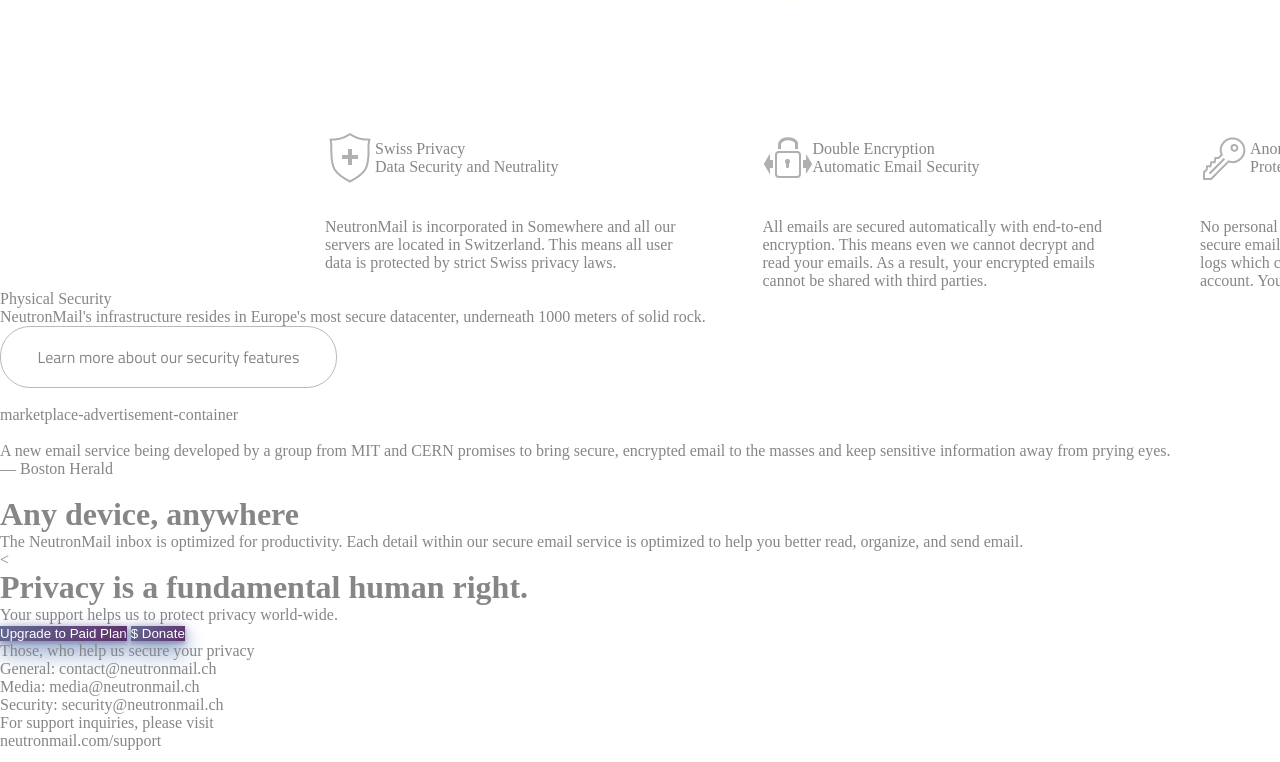
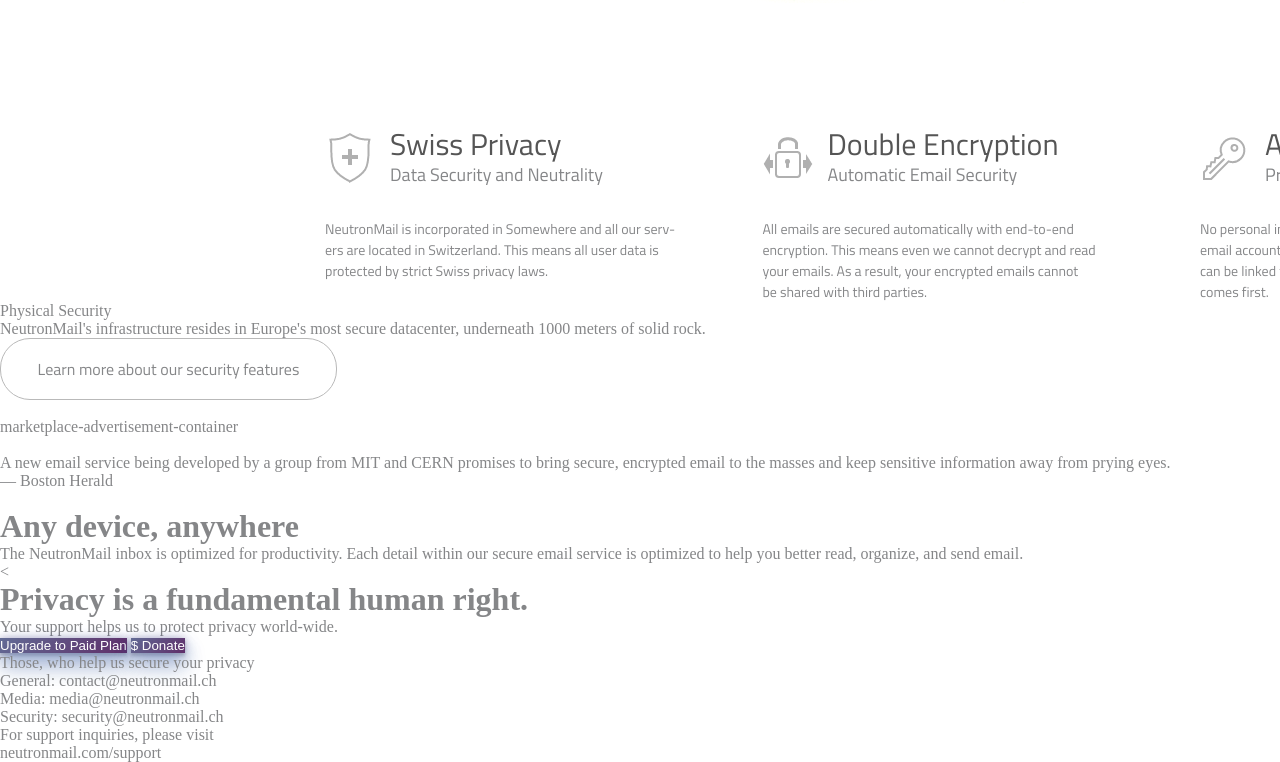
Before and after one commit to vladmaiski/rpi-lab1, a plain HTML site: page index.html in a window 1280 px wide. Shown: the part 877-1639 px from the top of the page. Drawn offline with Linux system fonts and the light colour scheme.

Commit message:
Add banner

```diff
--- a/index.html
+++ b/index.html
@@ -59,9 +59,8 @@
                 </div>
             </div>
             <div class="banner-info">
-                <article>NeutronMail is incorporated in Somewhere and all our servers are located in Switzerland. This means
-                    all user data is
-                    protected by strict Swiss privacy laws.
+                <article>NeutronMail is incorporated in Somewhere and all our serv-<br/>ers are located in Switzerland. This means
+                    all user data is protected by strict Swiss privacy laws.
                 </article>
             </div>
         </div>
@@ -75,7 +74,7 @@
             </div>
                 <div class="banner-info">
                 <article>All emails are secured automatically with end-to-end encryption. This means even we cannot decrypt
-                    and read your emails. As a result, your encrypted emails cannot
+                    and read your emails. As a result, your encrypted emails cannot<br/>
                     be shared with third parties.
                 </article>
             </div>
--- a/style.css
+++ b/style.css
@@ -226,6 +226,8 @@ header {
   justify-content: space-between;
   width: 100%;
   padding: 0 240px 0 325px;
+  font-family: 'Titillium Web', sans-serif;
+  font-weight: 400;
 }
 
 .taglines .banner {
@@ -238,6 +240,30 @@ header {
   flex-direction: row;
   justify-content: flex-start;
   align-items: center;
+}
+
+
+.banner-header {
+  height: 50px;
+}
+
+.banner-title {
+  margin-left: 15px;
+}
+
+.banner-title span {
+  line-height: 4px;
+  font-size: 30px;
+  color: #555555;
+}
+
+.banner-title p {
+  font-size: 18px;
+  height: 18px;
+}
+
+.banner-info {
+  font-size: 14px;
 }
 
 .security-advertise {
```
